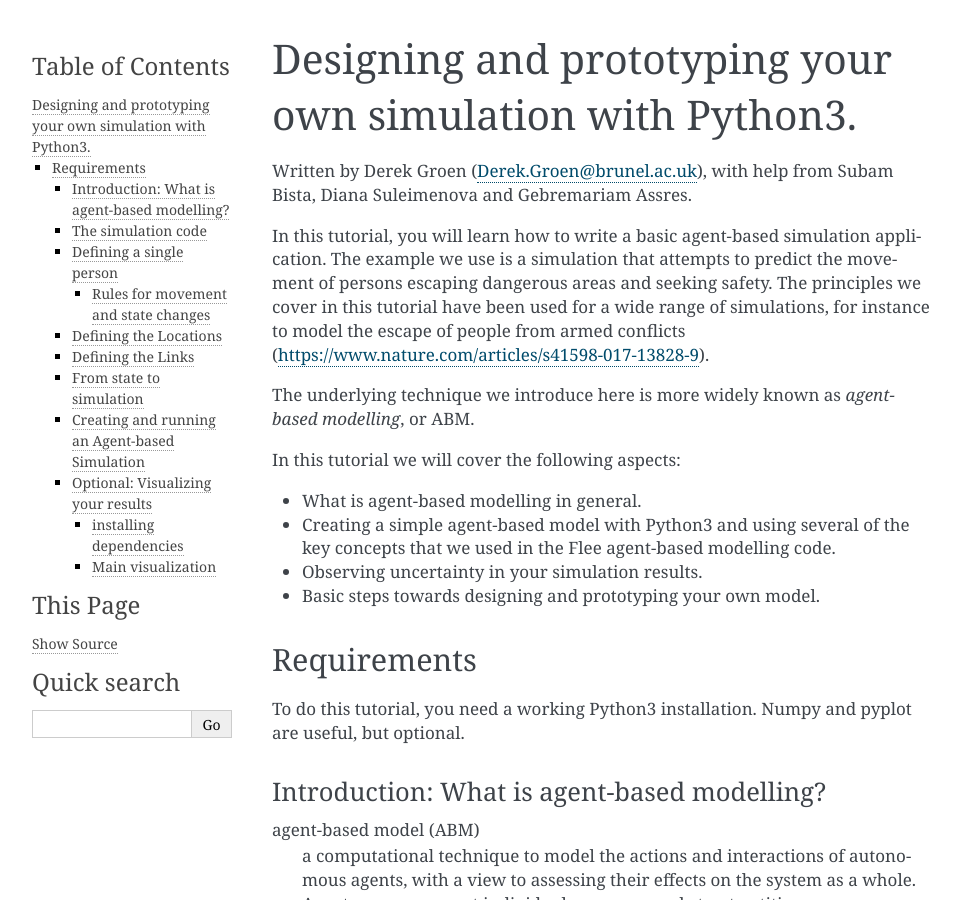
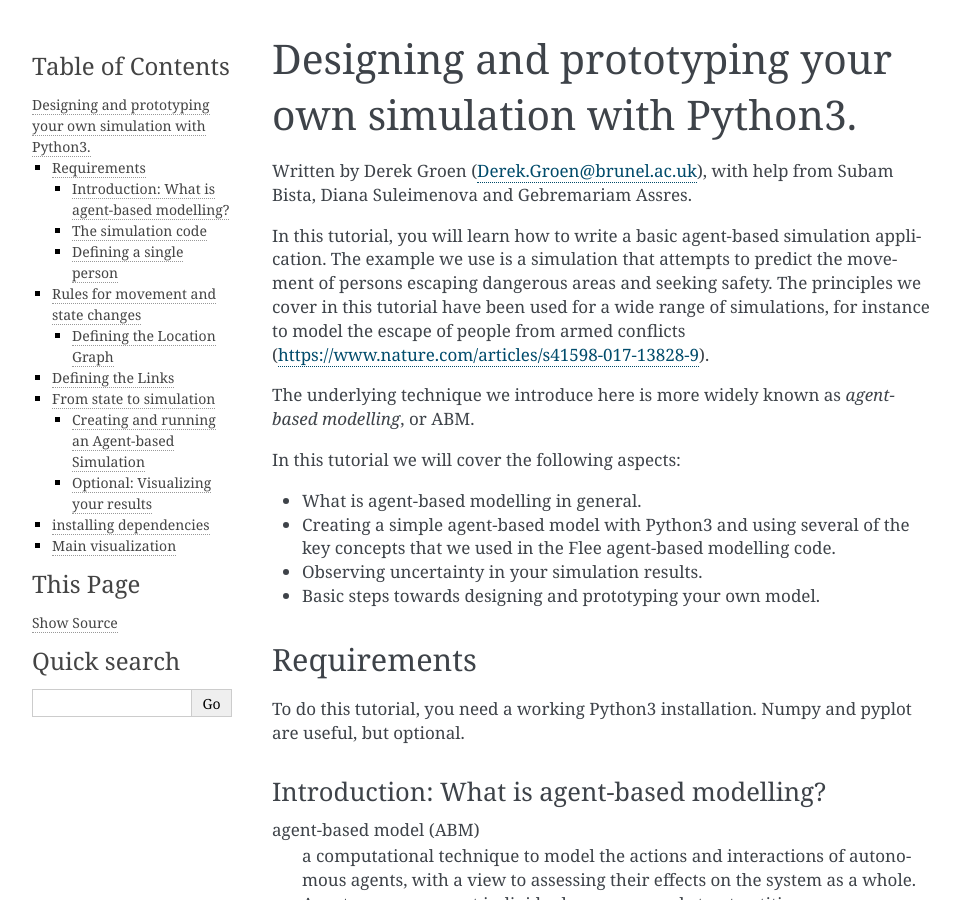
Before and after one commit to djgroen/student-resources, a Sphinx documentation site: the page built from docs/python-abm.rst, in a window 1280 px wide and 900 px high. Shown: the whole window, without its empty margins (148-1108 px from the left). Built offline with Sphinx 7.4.7, drawn with Linux system fonts in a browser that asks for light colours; some of the changed text lies outside the part shown.

Commit message:
Update python-abm.rst

```diff
--- a/docs/python-abm.rst
+++ b/docs/python-abm.rst
@@ -17,13 +17,13 @@
 - Basic steps towards designing and prototyping your own model.
 
 Requirements
-============
+~~~~~~~~~~~~
 
 To do this tutorial, you need a working Python3 installation. Numpy and pyplot are useful, but optional.
 
 
 Introduction: What is agent-based modelling?
---------------------------------------------
+============================================
 
 agent-based model (ABM)
   a computational technique to model the actions and interactions of autonomous agents, with a view to assessing their effects on the system as a whole. Agents may represent individuals, groups, or abstract entities.
@@ -45,7 +45,7 @@
 In general there are two widespread basic approaches to ABM. One is network-based, where each location is an agent, and the location agents are interlinked using path agents. A second approach is geographically pixelated, where a region is subdivided into square areas, and the location of agents is indicated by the respective coordinates of the corresponding square areas. It is possible to use a network-based model to approximate a geographically pixelated model, by placing all locations on Carthesian coordinates.
 
 The simulation code
--------------------
+============================================
 
 What follows is a step-by-step explanation how you can use Python3 to build an agent-based simulation code. The code works as is, but as part of this tutorial you will be given the opportunity to change some of its features, so that you can make it suit your personal needs.
 
@@ -57,7 +57,7 @@
 
 
 Defining a single person
-------------------------
+============================================
 
 We first start by defining a simple class which describes a person. Let's name
 this class "Person", so that we could choose to reuse the class for other
@@ -185,8 +185,8 @@
 This function allows us to track agents who are on links, and have them progress gradually.
 
 
-Defining the Locations
-----------------------
+Defining the Location Graph
+============================================
 
 Now Persons will reside at a given place, or Location. To define these places
 in a networked model, we create a Location object for each place:
@@ -211,7 +211,7 @@
 * numAgents: A tracking variable that keeps count as to how many people are present at this Location.
 
 Defining the Links
-------------------
+~~~~~~~~~~~~~~~~~~
 
 Another ingredient of our simulations is to interconnect our locations. In our network-based model it is not immediately clear that given Locations are adjacent. To define adjacencies, we create Link objects which interconnect a set of two locations:
 ::
@@ -246,7 +246,7 @@
 
 
 From state to simulation
-------------------------
+~~~~~~~~~~~~~~~~~~~~~~~~~~
 
 We now have people, locations, and links that represent connections between
 these locations. These are essential components for an agent-based model in
@@ -347,7 +347,7 @@
 
 
 Creating and running an Agent-based Simulation
-----------------------------------------------
+============================================
 
 We have now created all the essential classes to perform an agent-based
 simulation. Here we describe how you can construct and run a simple ABM
@@ -412,7 +412,7 @@
 
 
 Optional: Visualizing your results
-----------------------------------
+==================================
 
 In this section we will try to create a visualization of your simulation, so you can explore how the agents move around the location graph.
 
```
